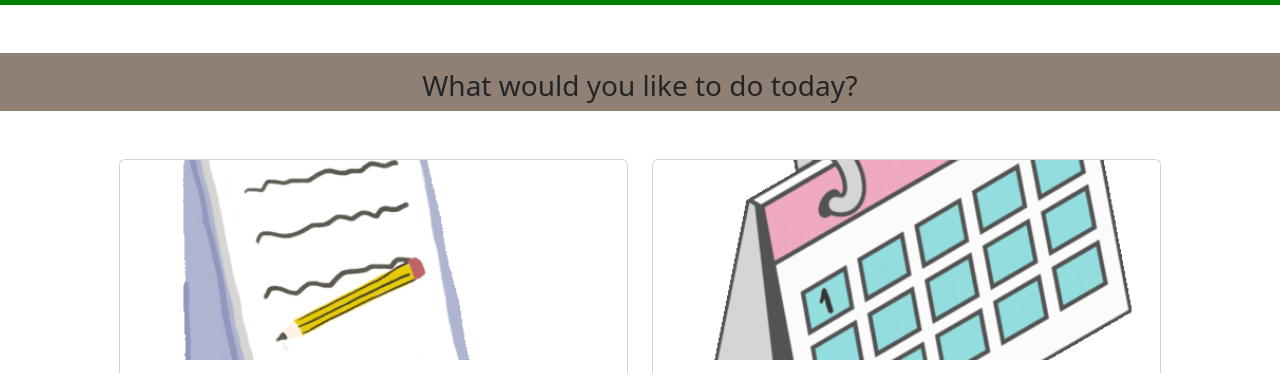
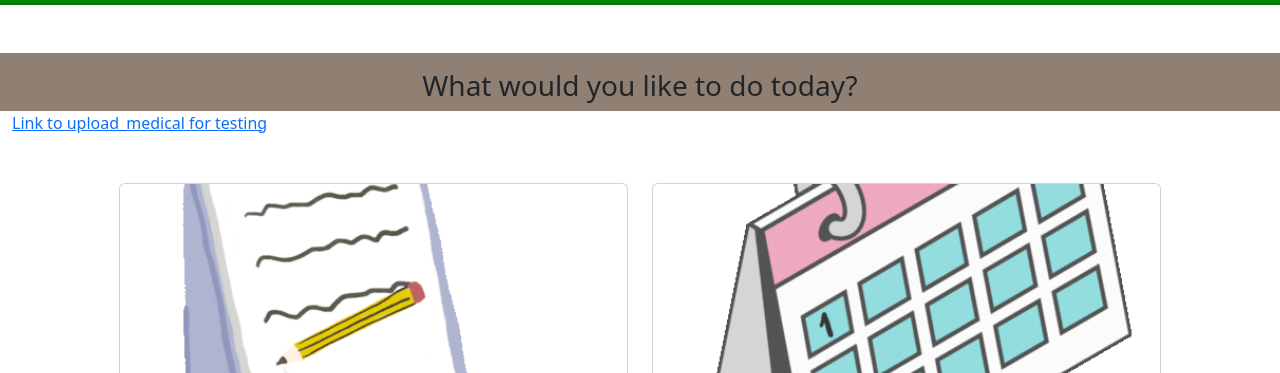
Before and after one commit to ryanbangras/EduFly-Reloaded, a website with bundled scripts: page frontend/Homepage/home_teacher.html in a window 1280 px wide. Shown: the part 51-424 px from the top of the page. Built offline with nearby package versions, Linux system fonts and the light colour scheme; no server answers.

```diff
--- a/frontend/Homepage/home_teacher.html
+++ b/frontend/Homepage/home_teacher.html
@@ -106,7 +106,9 @@
             <h1 id="Welcome"></h1>
             <h3 class="pt-2">What would you like to do today?</h3>
         </div>
-
+        <div>
+            <a href="../upload_medical.html">Link to upload_medical for testing</a>
+        </div>
         <!-- Grid of Cards -->
         <div class="row mt-5">
             <div class="col-1"></div>
@@ -172,7 +174,5 @@
             <div class="col-1"></div>
         </div>
     </div>
-
 </body>
-
 </html>
--- a/frontend/js/database.js
+++ b/frontend/js/database.js
@@ -4,7 +4,7 @@
   import { getAuth, signInWithEmailAndPassword, GoogleAuthProvider, signInWithPopup, onAuthStateChanged, signOut } from "https://www.gstatic.com/firebasejs/11.0.1/firebase-auth.js";
 
   const firebaseConfig = {
-
+    apiKey: "",
     authDomain: "edufly-61bfe.firebaseapp.com",
     projectId: "edufly-61bfe",
     storageBucket: "edufly-61bfe.firebasestorage.app",
--- a/frontend/js/medicalUpload.js
+++ b/frontend/js/medicalUpload.js
@@ -17,8 +17,10 @@
                 const docSnap = await getDoc(docRef);
 
                 if (docSnap.exists()) {
+                    console.log("vue data types will be populated");
                     this.loginEmail = docSnap.data().StudentID; // Populates StudentID
                     this.userClass = docSnap.data().Class;       // Populates Class
+                    console.log(this.loginEmail, this.userClass);
                 } else {
                     console.error("No such document!");
                 }
```
Lines whose indentation alone changed are shown as unchanged.
